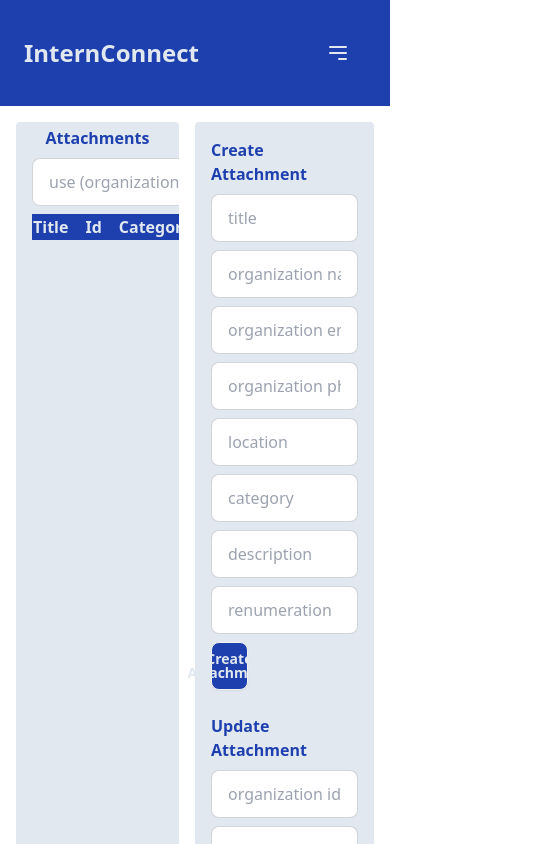
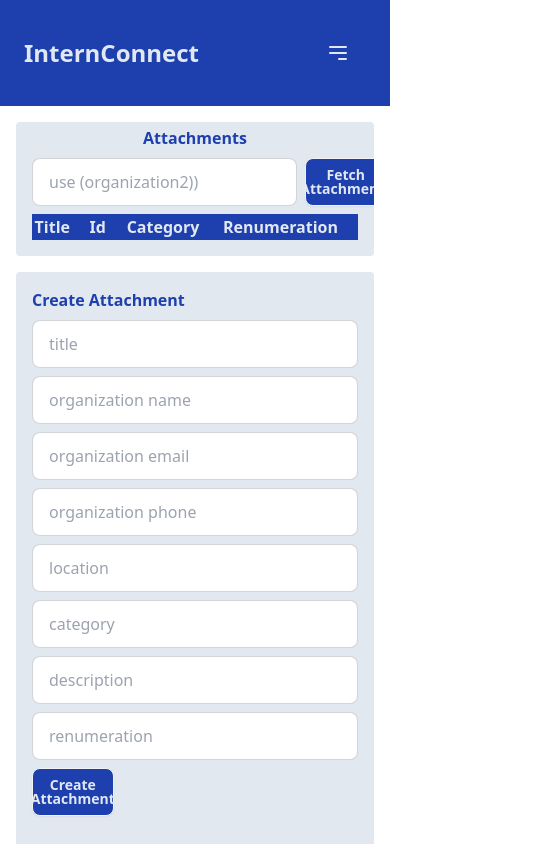
Before and after one commit to kingaranjoroge/InternConnect, a React (Vite) app in the folder frontend/: page /org-admin in a window 390 px wide. Shown: the top 844 px of the page, 552 px wide, since content can reach past the window. Built offline with nearby package versions, Linux system fonts and the light colour scheme; sample sign-in values are in the browser's storage.

Commit message:
make page responsive

```diff
--- a/frontend/src/pages/OrgAdmin.jsx
+++ b/frontend/src/pages/OrgAdmin.jsx
@@ -9,11 +9,11 @@ const OrgAdmin = () => {
   return (
     <main className="flex flex-col">
         <OrgAdminNavbar />
-        <section className="flex flex-row gap-4 px-4 py-4" style={{ minHeight: '90vh' }}>
-            <section className="bg-slate-200 w-1/2 rounded overflow-auto">
+        <section className="flex flex-col lg:flex-row gap-4 px-4 py-4" style={{ minHeight: '90vh' }}>
+            <section className="bg-slate-200 w-full lg:w-1/2 rounded overflow-auto">
                 <Attachments />
             </section>
-            <section className="flex flex-col gap-6 bg-slate-200 w-1/2 rounded p-4">
+            <section className="flex flex-col gap-6 bg-slate-200 w-full lg:w-1/2 rounded p-4">
                 <CreateAttachment />
                 <UpdateAttachment />
                 <FetchAttachment />
@@ -21,7 +21,6 @@ const OrgAdmin = () => {
             </section>
         </section>
     </main>
-
   )
 }
 
```
